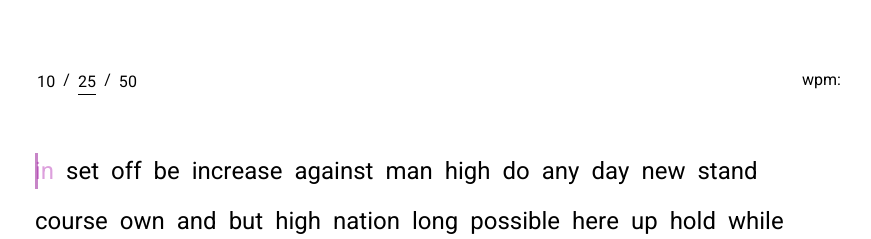
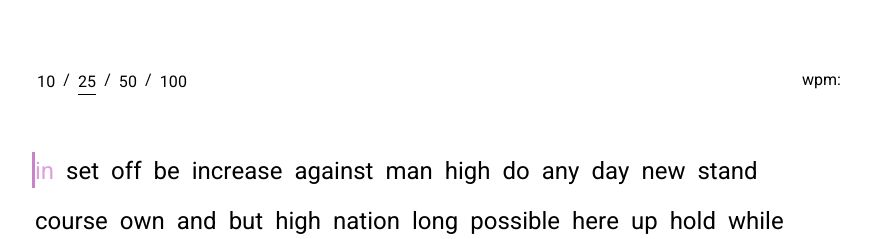
Before and after one commit to nkuek/archetyper, a React (Create React App) app: page / in a window 1280 px wide. Shown: the part 228-467 px from the top of the page, without its empty margins (203-1074 px from the left). Built offline with nearby package versions, Linux system fonts and the light colour scheme.

Commit message:
better caret spacing and fixed bug with author showing when unchecking quote setting

```diff
--- a/src/components/Settings/Options.tsx
+++ b/src/components/Settings/Options.tsx
@@ -8,12 +8,9 @@ import {
 } from '@mui/material';
 import { ThemeContext, WordContext } from 'providers';
 import { defaultSettings, options } from 'providers/WordProvider';
-import randomizeWords from 'words';
-import { WordListContext } from 'providers/WordListProvider';
 import { Box } from '@mui/system';
 
 const Options = () => {
-  const { setWordList, wordCount } = useContext(WordListContext);
   const { settings, setSettings } = useContext(WordContext);
   const { theme } = useContext(ThemeContext);
 
@@ -40,14 +37,12 @@ const Options = () => {
     }
     setSettings(newSettings);
     localStorage.setItem('typer-settings', JSON.stringify(newSettings));
-    setWordList(randomizeWords(newSettings, wordCount));
     setDisableClear(false);
   };
 
   const clearSelection = () => {
     setSettings(defaultSettings);
     localStorage.setItem('typer-settings', JSON.stringify(defaultSettings));
-    setWordList(randomizeWords(defaultSettings, wordCount));
   };
 
   return (
--- a/src/components/WordBox/index.tsx
+++ b/src/components/WordBox/index.tsx
@@ -5,7 +5,8 @@ import {
   FC,
   KeyboardEvent,
   useMemo,
-  useRef,
+  useCallback,
+  useState,
 } from 'react';
 import Box from '@mui/material/Box';
 import Container from '@mui/material/Container';
@@ -80,20 +81,23 @@ const WordBox: FC<IProps> = ({ setShowTip }) => {
     uncorrectedErrors,
   } = wordBoxConfig;
 
-  const charRef = useRef<HTMLDivElement>(null);
-
   const { theme } = useContext(ThemeContext);
   const muiTheme = useTheme();
+  const [caretSpacing, setCaretSpacing] = useState(0);
 
   const mobileDevice = useMediaQuery(muiTheme.breakpoints.down('sm'));
 
   const handleFocus = (e: React.MouseEvent<HTMLDivElement, MouseEvent>) => {
     e.stopPropagation();
-    if (textFieldRef.current) {
+    if (textFieldRef.current && !focused) {
       textFieldRef.current.focus();
       setWordBoxConfig((prev) => ({ ...prev, focused: true }));
     }
   };
+
+  const charRef = useCallback((node: HTMLDivElement) => {
+    if (node) setCaretSpacing(node.scrollWidth);
+  }, []);
 
   const handleReset = useReset();
 
@@ -370,6 +374,7 @@ const WordBox: FC<IProps> = ({ setShowTip }) => {
                     charIdx >= wordList[currentWordIndex].length - 1 &&
                     charIdx === currentCharIndex - 1 &&
                     currentCharIndex >= wordList[currentWordIndex].length - 1;
+
                   const currentChar =
                     wordIdx === currentWordIndex &&
                     charIdx === currentCharIndex;
@@ -378,7 +383,7 @@ const WordBox: FC<IProps> = ({ setShowTip }) => {
                     ({
                       height: '1.5em',
                       width: 3,
-                      top: -4,
+                      top: -5,
                       position: 'absolute',
                       backgroundColor: theme.currentChar,
                       display: condition ? 'initial' : 'none',
@@ -390,12 +395,6 @@ const WordBox: FC<IProps> = ({ setShowTip }) => {
                       key={char.char + charIdx}
                       sx={{ position: 'relative' }}
                     >
-                      <Box
-                        sx={{
-                          ...caretStyling(currentChar),
-                          right: charRef.current?.scrollWidth,
-                        }}
-                      ></Box>
                       <Box
                         color={
                           (char.correct !== null && !char.correct) || char.extra
@@ -410,8 +409,14 @@ const WordBox: FC<IProps> = ({ setShowTip }) => {
                       </Box>
                       <Box
                         sx={{
+                          ...caretStyling(currentChar),
+                          right: caretSpacing,
+                        }}
+                      ></Box>
+                      <Box
+                        sx={{
                           ...caretStyling(displayExtraChar),
-                          left: charRef.current?.scrollWidth,
+                          left: caretSpacing,
                           transformOrigin: 'top right',
                         }}
                       ></Box>
@@ -466,7 +471,7 @@ const WordBox: FC<IProps> = ({ setShowTip }) => {
           sx={{ width: 0, opacity: 0, boxSizing: 'border-box' }}
           value={userInput}
           onChange={handleUserInput}
-          autoFocus
+          // autoFocus
           inputRef={textFieldRef}
           inputProps={{ autoCapitalize: 'none', onKeyDown: handleBackspace }}
         />
--- a/src/components/WordOptions/index.tsx
+++ b/src/components/WordOptions/index.tsx
@@ -4,6 +4,8 @@ import Container from '@mui/material/Container';
 import { ThemeContext, WordListContext, WordContext } from 'providers';
 import { useReset } from 'hooks';
 import { Typography } from '@mui/material';
+
+const options = [10, 25, 50, 100];
 
 const WordOptions = () => {
   const { setWordCount, wordCount } = useContext(WordListContext);
@@ -14,7 +16,6 @@ const WordOptions = () => {
 
   const { theme } = useContext(ThemeContext);
 
-  const options = useMemo(() => [10, 25, 50], []);
   const textColor = useMemo(() => theme.wordsContrast || theme.words, [theme]);
 
   return (
--- a/src/providers/WordProvider.tsx
+++ b/src/providers/WordProvider.tsx
@@ -99,7 +99,8 @@ export const defaultWordBoxConfig = {
 };
 
 const WordContextProvider: FC<IProps> = ({ children }) => {
-  const { setWordList, setWordCount } = useContext(WordListContext);
+  const { setWordList, setWordCount, setAuthor, wordCount } =
+    useContext(WordListContext);
 
   const [wpm, setWpm] = useState({ raw: 0, net: 0 });
   const [timer, setTimer] = useState<ITimerConfig>({ id: null, time: 1 });
@@ -124,11 +125,12 @@ const WordContextProvider: FC<IProps> = ({ children }) => {
         : 25;
       setWordList(randomizedWords(settings, wordCount));
       setWordCount(wordCount);
+      setAuthor(null);
     } else {
       getQuote();
     }
     // eslint-disable-next-line react-hooks/exhaustive-deps
-  }, [settings.quotes]);
+  }, [settings, wordCount]);
 
   const value = useMemo(
     () => ({
```
